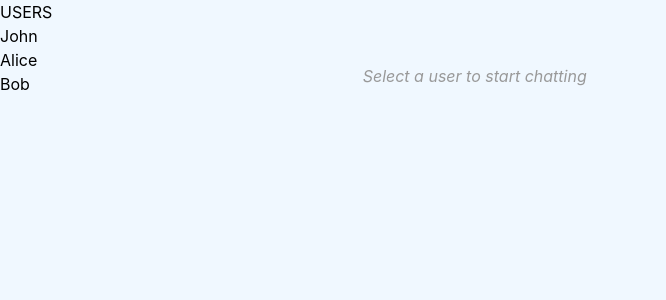
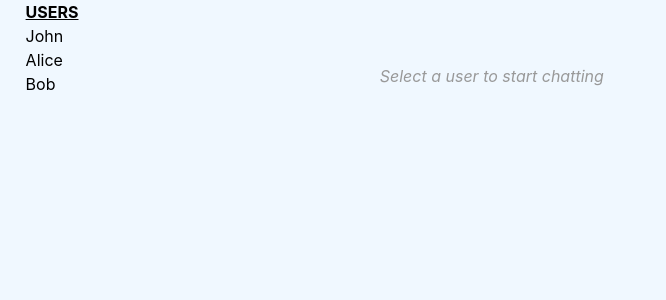
Before and after one commit to DevKipesa/parliament, a React (Create React App) app: page /Chat in a window 1280 px wide. Shown: the top 300 px of the page, without its empty margins (0-666 px from the left). Built offline with nearby package versions, Linux system fonts and the light colour scheme.

Commit message:
chat edit

```diff
--- a/src/Components/Chat.css
+++ b/src/Components/Chat.css
@@ -9,6 +9,7 @@
 
   .user-list {
     flex: 1;
+    margin-left: 2%;
   }
 
   .user-list h2 {
@@ -24,8 +25,9 @@
     cursor: pointer;
   }
   .user-list li:hover{
-    background-color: #09c979;
-    width: fit-content;
+    background-color: #3483eb;
+    width: 20%;
+    padding: 1%;
   }
 
   .user-list li.selected {
@@ -77,18 +79,22 @@
   form button {
     padding: 5px 10px;
     font-size: 14px;
-    background-color: #4CAF50;
-    color: white;
+    background-color: #cccbd1;
+    color: black;
     border: none;
     border-radius: 5px;
     cursor: pointer;
   }
 
   form button:hover {
-    background-color: #2a0adf;
+    background-color: #3483eb;
   }
 
   .no-user-selected {
     font-style: italic;
     color: #999;
   }
+  .use{
+    font-weight: bold;
+    text-decoration: underline;
+  }
--- a/src/Components/Chat.js
+++ b/src/Components/Chat.js
@@ -52,7 +52,7 @@ const ChatApp = () => {
   return (
     <div className="chat-app">
       <div className="user-list">
-        <h3>USERS</h3>
+        <h3 className='use'>USERS</h3>
         <ul>
           {users.map((user) => (
             <li
@@ -83,7 +83,7 @@ const ChatApp = () => {
                 onChange={(e) => setNewMessage(e.target.value)}
                 placeholder="Type a message..."
               />
-              <button type="submit">Send</button>
+              <button type="submit">SEND</button>
             </form>
           </>
         ) : (
--- a/src/Components/meetings.css
+++ b/src/Components/meetings.css
@@ -5,7 +5,7 @@
 
 } */
 .details{
-    font: bolder;
+    font-weight: bold;
     font-size: larger;
 }
 .button{
```
